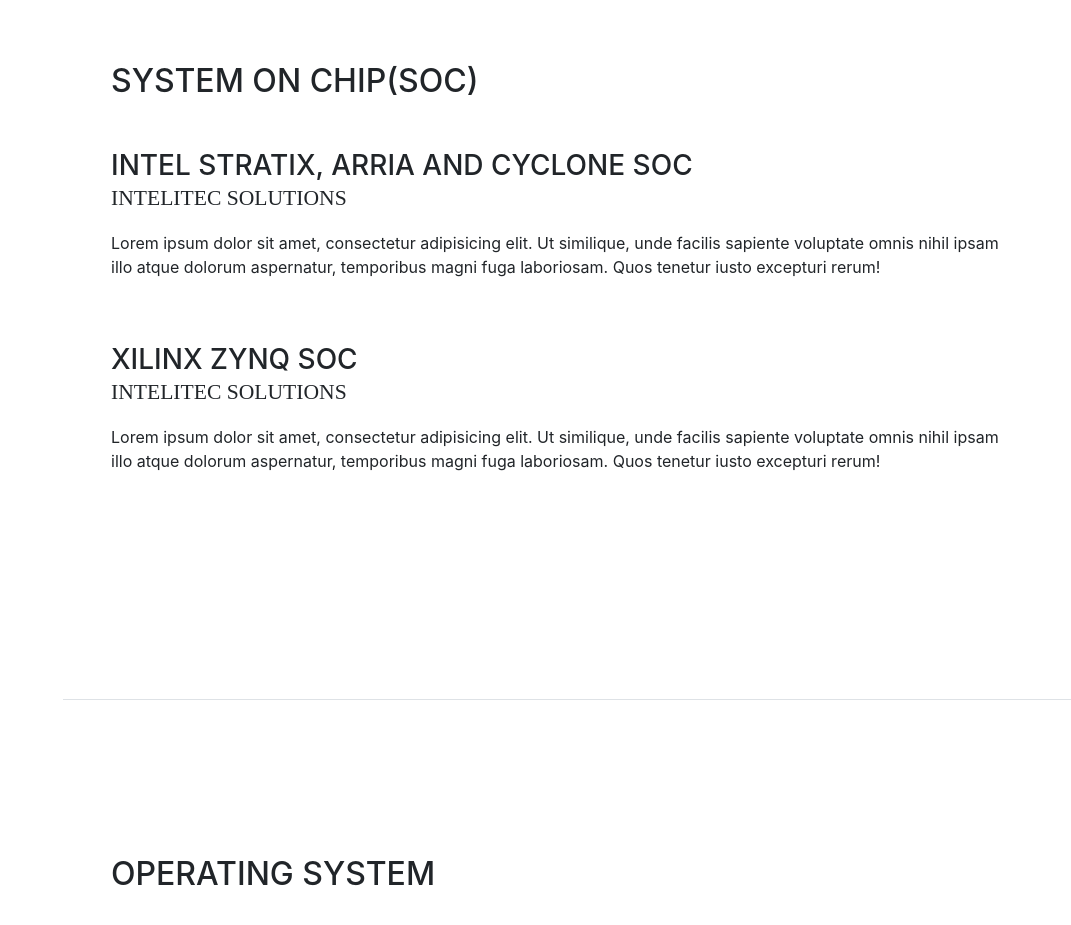
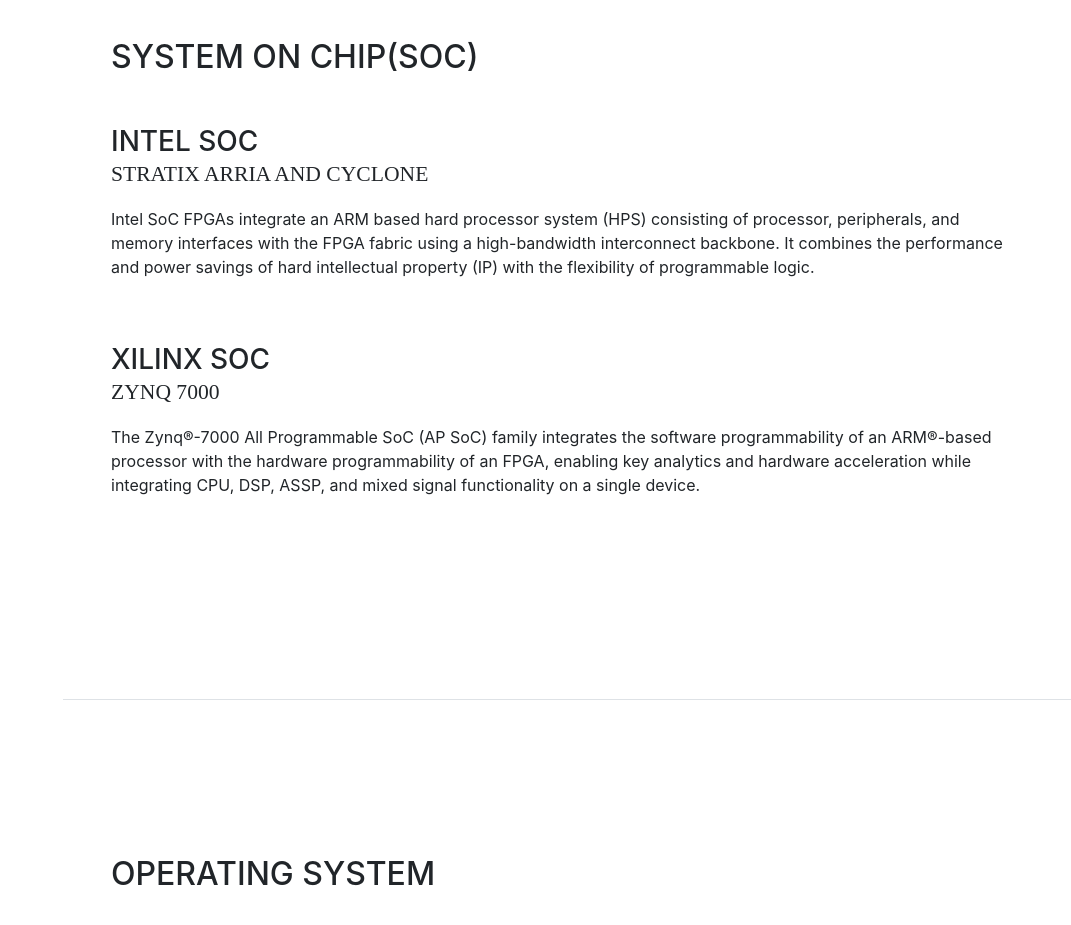
Before and after one commit to buildlinux/buildlinux.github.io, a website with bundled scripts: page index.html in a window 1280 px wide. Shown: the part 900-1825 px from the top of the page, without its empty margins (209-1280 px from the left). Built offline with nearby package versions, Linux system fonts and the light colour scheme; a web font is replaced by a local one.

Commit message:
Update Zynq Altera summary

```diff
--- a/index.html
+++ b/index.html
@@ -120,19 +120,21 @@
 
         <div class="resume-item d-flex flex-column flex-md-row mb-5">
           <div class="resume-content mr-auto">
-            <h3 class="mb-0">Intel Stratix, Arria and Cyclone SoC </h3>
-            <div class="subheading mb-3">Intelitec Solutions</div>
-            <p>Lorem ipsum dolor sit amet, consectetur adipisicing elit. Ut similique, unde facilis sapiente voluptate omnis nihil ipsam illo atque dolorum aspernatur, temporibus magni fuga laboriosam. Quos tenetur iusto excepturi rerum!
-              </p>
+            <h3 class="mb-0">Intel SoC </h3>
+            <div class="subheading mb-3">Stratix Arria and Cyclone</div>
+            <p>
+                Intel SoC FPGAs integrate an ARM based hard processor system (HPS) consisting of processor, peripherals, and memory interfaces with the FPGA fabric using a high-bandwidth interconnect backbone. It combines the performance and power savings of hard intellectual property (IP) with the flexibility of programmable logic.
+            </p>
           </div>
         </div>
 
         <div class="resume-item d-flex flex-column flex-md-row mb-5">
           <div class="resume-content mr-auto">
-            <h3 class="mb-0">Xilinx Zynq SoC</h3>
-            <div class="subheading mb-3">Intelitec Solutions</div>
-            <p>Lorem ipsum dolor sit amet, consectetur adipisicing elit. Ut similique, unde facilis sapiente voluptate omnis nihil ipsam illo atque dolorum aspernatur, temporibus magni fuga laboriosam. Quos tenetur iusto excepturi rerum!
-              </p>
+            <h3 class="mb-0">Xilinx  SoC</h3>
+            <div class="subheading mb-3">Zynq 7000 </div>
+            <p>
+                The Zynq®-7000 All Programmable SoC (AP SoC) family integrates the software programmability of an ARM®-based processor with the hardware programmability of an FPGA, enabling key analytics and hardware acceleration while integrating CPU, DSP, ASSP, and mixed signal functionality on a single device.
+            </p>
           </div>
         </div>
       </div>
```
